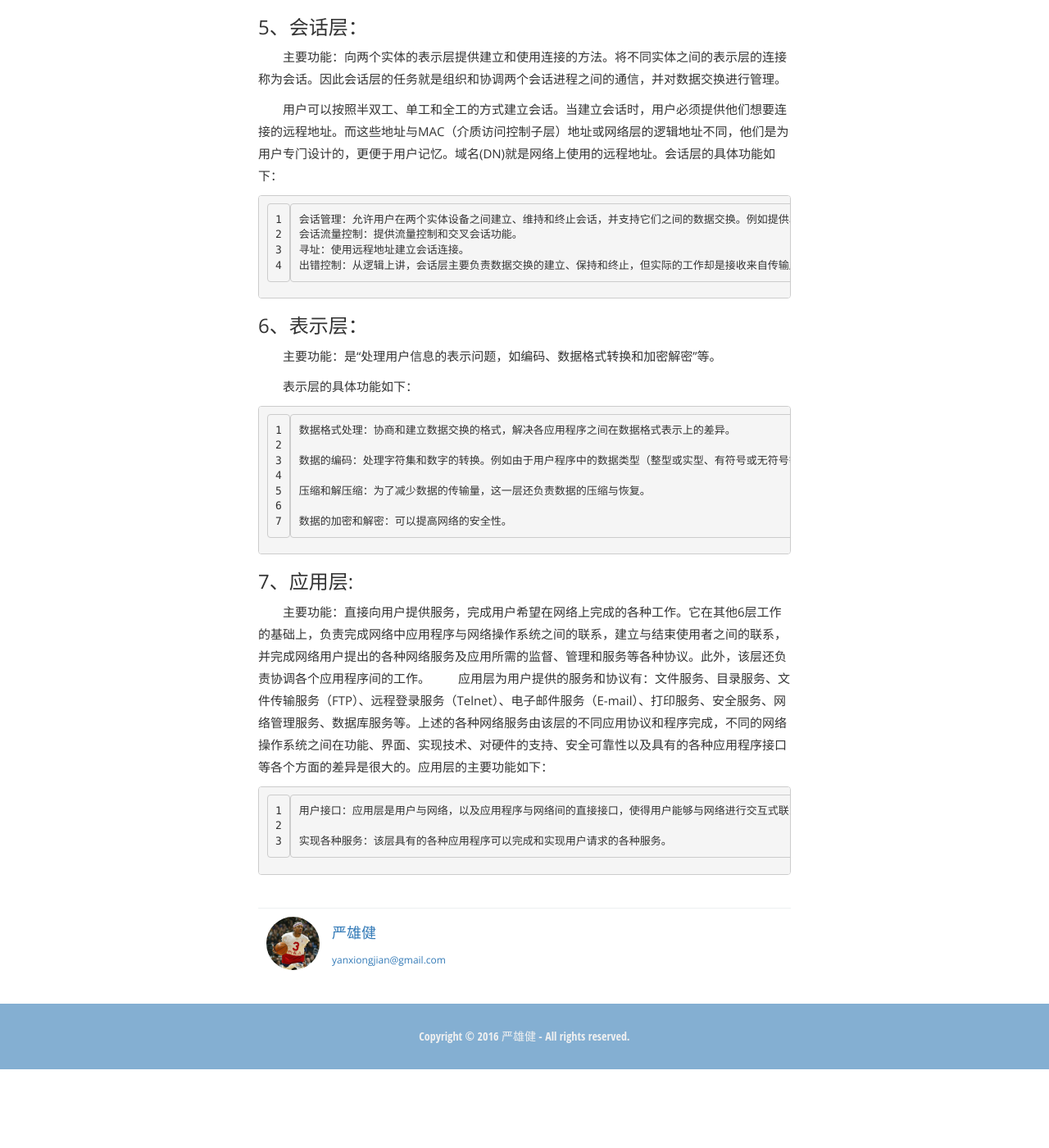
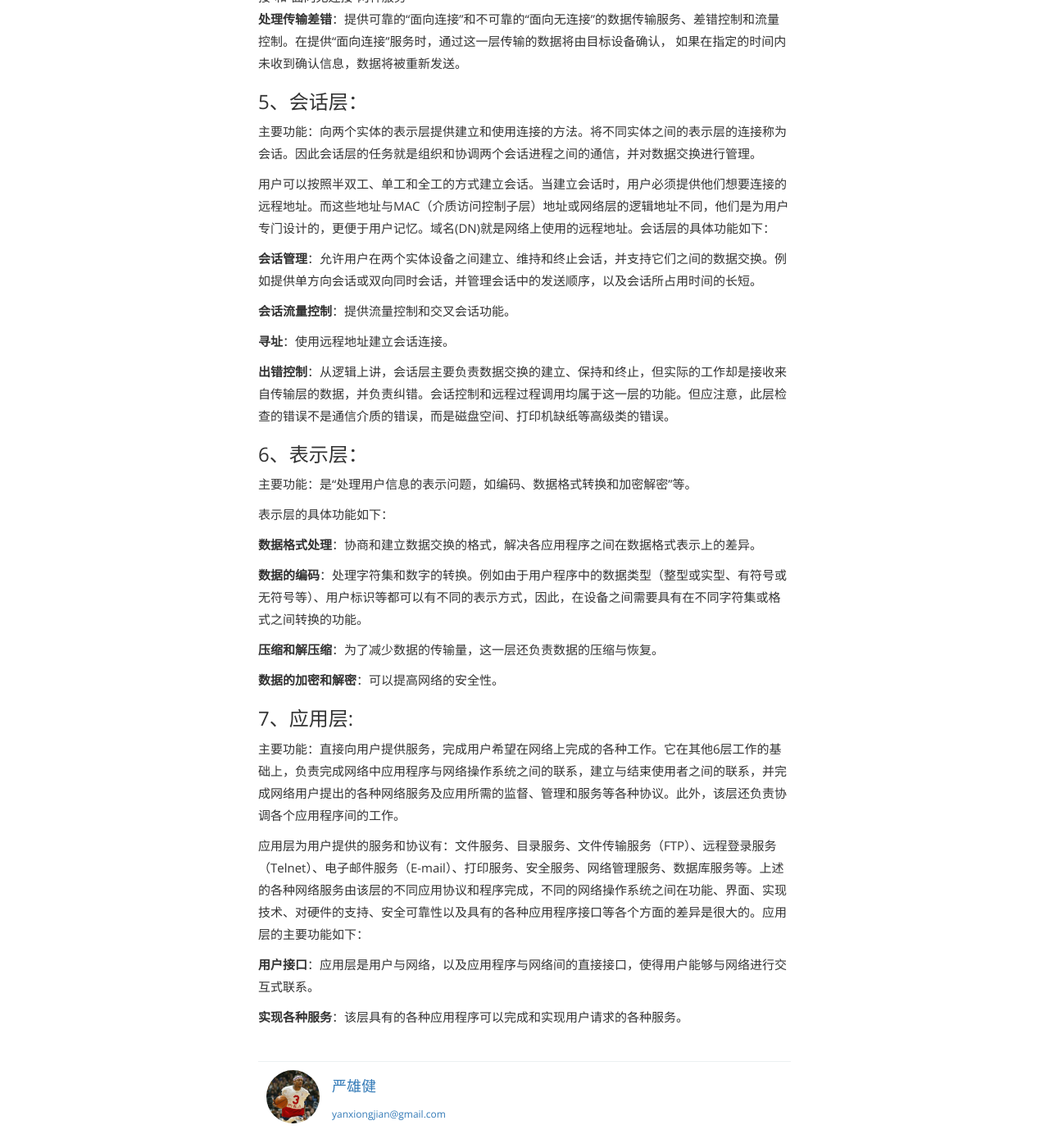
Before and after one commit to HappyMantou/HappyMantou.github.io, a Jekyll site: the page built from _posts/2019-01-08-TCP基础知识.md, in a window 1280 px wide and 1400 px high, scrolled down 2571 px. Shown: the whole window at 82% size. Built offline with Jekyll 4.4.1, drawn with Linux system fonts in a browser that asks for light colours; before the commit the page ends 3875 px from its top, so only the background shows below that; some of the changed text lies outside the part shown.

Commit message:
更新文章

````diff
--- a/_posts/2019-01-08-TCP基础知识.md
+++ b/_posts/2019-01-08-TCP基础知识.md
@@ -26,9 +26,9 @@ excerpt_separator: "```"
 
 　　具体工作：接受来自物理层的位流形式的数据，并封装成帧，传送到上一层；同样，也将来自上一层的数据帧，拆装为位流形式的数据转发到物理层；并且还负责处理接受端发回的确认帧的信息，以便提供可靠的数据传输。
 
-　　该层通常又被分为 介质访问控制(MAC)和逻辑链路控制(LLC)两个子层：
-    MAC子层的主要任务是解决共享型网络中多用户对信道竞争的问题，完成网络介质的访问控制。
-    LLC子层的主要任务是建立和维护网络连接，执行差错校验、流量控制和链路控制。
+该层通常又被分为 介质访问控制(MAC)和逻辑链路控制(LLC)两个子层：
+MAC子层的主要任务是解决共享型网络中多用户对信道竞争的问题，完成网络介质的访问控制。
+LLC子层的主要任务是建立和维护网络连接，执行差错校验、流量控制和链路控制。
 
 
 
@@ -36,65 +36,71 @@ excerpt_separator: "```"
 
 　　主要功能：通过路由算法，为报文或分组通过通信子网选择最适当的路径。该层控制数据链路层与物理层之间的信息转发，建立、维持与终止网络的连接。具体的说，数据链路层的数据在这一层被转换为数据包，然后通过路径选择、分段组合、顺序、进/出路由等控制，将信息从一个网络设备传送到另一个网络设备。
 　　一般的，数据链路层是解决统一网络内节点之间的通信，而网络层主要解决不同子网之间的通信。例如路由选择问题。
-　　在实现网络层功能时，需要解决的主要问题如下：
+在实现网络层功能时，需要解决的主要问题如下：
 
-    寻址：数据链路层中使用的物理地址（如MAC地址）仅解决网络内部的寻址问题。在不同子网之间通信时，为了识别和找到网络中的设备，每一子网中的设备都会被分配一 个唯一的地址。由于各个子网使用的物理技术可能不同，因此这个地址应当是逻辑地址（如IP地址）
+**寻址**：数据链路层中使用的物理地址（如MAC地址）仅解决网络内部的寻址问题。在不同子网之间通信时，为了识别和找到网络中的设备，每一子网中的设备都会被分配一 个唯一的地址。由于各个子网使用的物理技术可能不同，因此这个地址应当是逻辑地址（如IP地址）
 
-    交换：规定不同的交换方式。常见的交换技术有：线路交换技术和存储转发技术，后者包括报文转发技术和分组转发技术。
+**交换**：规定不同的交换方式。常见的交换技术有：线路交换技术和存储转发技术，后者包括报文转发技术和分组转发技术。
 
-    路由算法：当源节点和路由节点之间存在多条路径时，本层可以根据路由算法，通过网络为数据分组选择最佳路径，并将信息从最合适的路径，由发送端传送的接受端。
 
-    连接服务：与数据链路层的流量控制不同的是，前者控制的是网络相邻节点间的流量，后者控制的是从源节点到目的节点间的流量。其目的在于防止阻塞，并进行差错检测
+**路由算法**: 当源节点和路由节点之间存在多条路径时，本层可以根据路由算法，通过网络为数据分组选择最佳路径，并将信息从最合适的路径，由发送端传送的接受端。
+
+
+**连接服务**: 与数据链路层的流量控制不同的是，前者控制的是网络相邻节点间的流量，后者控制的是从源节点到目的节点间的流量。其目的在于防止阻塞，并进行差错检测
 
 
 
 ### 4、传输层：
 
-　　主要功能：向用户提供可靠的、端到端的差错和流量控制，保证报文的正确传输。
+主要功能：向用户提供可靠的、端到端的差错和流量控制，保证报文的正确传输。
 
-　　主要作用：向高层屏蔽下层数据通信的具体细节，即向用户透明的传送报文。
+主要作用：向高层屏蔽下层数据通信的具体细节，即向用户透明的传送报文。
 
-　　传输层提供会话层和网络层之间的传输服务，这种服务从会话层获得数据，并在必要时，对数据进行分割，然后，传输层将数据传送到网络层，并确保数据能准确无误的传送到网络层。因此，传输层负责提供两节点之间数据的可靠传送，当两节点的联系确定之后，传输层负责监督工作。综上，传输层的主要功能如下：
+传输层提供会话层和网络层之间的传输服务，这种服务从会话层获得数据，并在必要时，对数据进行分割，然后，传输层将数据传送到网络层，并确保数据能准确无误的传送到网络层。因此，传输层负责提供两节点之间数据的可靠传送，当两节点的联系确定之后，传输层负责监督工作。综上，传输层的主要功能如下：
 
-    传输连接管理：提供建立、连接和拆除传输连接的功能。传输层在网络层的基础上，提供“面向连接”和“面向无连接”两种服务
-    处理传输差错：提供可靠的“面向连接”和不可靠的“面向无连接”的数据传输服务、差错控制和流量控制。在提供“面向连接”服务时，通过这一层传输的数据将由目标设备确认，  如果在指定的时间内未收到确认信息，数据将被重新发送。
+**传输连接管理**：提供建立、连接和拆除传输连接的功能。传输层在网络层的基础上，提供“面向连接”和“面向无连接”两种服务
+**处理传输差错**：提供可靠的“面向连接”和不可靠的“面向无连接”的数据传输服务、差错控制和流量控制。在提供“面向连接”服务时，通过这一层传输的数据将由目标设备确认，  如果在指定的时间内未收到确认信息，数据将被重新发送。
 
 
 
 ### 5、会话层：
 
-　　主要功能：向两个实体的表示层提供建立和使用连接的方法。将不同实体之间的表示层的连接称为会话。因此会话层的任务就是组织和协调两个会话进程之间的通信，并对数据交换进行管理。
+主要功能：向两个实体的表示层提供建立和使用连接的方法。将不同实体之间的表示层的连接称为会话。因此会话层的任务就是组织和协调两个会话进程之间的通信，并对数据交换进行管理。
 
-　　用户可以按照半双工、单工和全工的方式建立会话。当建立会话时，用户必须提供他们想要连接的远程地址。而这些地址与MAC（介质访问控制子层）地址或网络层的逻辑地址不同，他们是为用户专门设计的，更便于用户记忆。域名(DN)就是网络上使用的远程地址。会话层的具体功能如下：
+用户可以按照半双工、单工和全工的方式建立会话。当建立会话时，用户必须提供他们想要连接的远程地址。而这些地址与MAC（介质访问控制子层）地址或网络层的逻辑地址不同，他们是为用户专门设计的，更便于用户记忆。域名(DN)就是网络上使用的远程地址。会话层的具体功能如下：
 
-    会话管理：允许用户在两个实体设备之间建立、维持和终止会话，并支持它们之间的数据交换。例如提供单方向会话或双向同时会话，并管理会话中的发送顺序，以及会话所占用时间的长短。
-    会话流量控制：提供流量控制和交叉会话功能。
-    寻址：使用远程地址建立会话连接。
-    出错控制：从逻辑上讲，会话层主要负责数据交换的建立、保持和终止，但实际的工作却是接收来自传输层的数据，并负责纠错。会话控制和远程过程调用均属于这一层的功能。但应注意，此层检查的错误不是通信介质的错误，而是磁盘空间、打印机缺纸等高级类的错误。
+**会话管理**：允许用户在两个实体设备之间建立、维持和终止会话，并支持它们之间的数据交换。例如提供单方向会话或双向同时会话，并管理会话中的发送顺序，以及会话所占用时间的长短。
+
+**会话流量控制**：提供流量控制和交叉会话功能。
+
+**寻址**：使用远程地址建立会话连接。
+
+**出错控制**：从逻辑上讲，会话层主要负责数据交换的建立、保持和终止，但实际的工作却是接收来自传输层的数据，并负责纠错。会话控制和远程过程调用均属于这一层的功能。但应注意，此层检查的错误不是通信介质的错误，而是磁盘空间、打印机缺纸等高级类的错误。
 
 
 
 ### 6、表示层：
 
-　　主要功能：是“处理用户信息的表示问题，如编码、数据格式转换和加密解密”等。
+主要功能：是“处理用户信息的表示问题，如编码、数据格式转换和加密解密”等。
 
-　　表示层的具体功能如下：
+表示层的具体功能如下：
 
-    数据格式处理：协商和建立数据交换的格式，解决各应用程序之间在数据格式表示上的差异。
+**数据格式处理**：协商和建立数据交换的格式，解决各应用程序之间在数据格式表示上的差异。
 
-    数据的编码：处理字符集和数字的转换。例如由于用户程序中的数据类型（整型或实型、有符号或无符号等）、用户标识等都可以有不同的表示方式，因此，在设备之间需要具有在不同字符集或格式之间转换的功能。
+**数据的编码**：处理字符集和数字的转换。例如由于用户程序中的数据类型（整型或实型、有符号或无符号等）、用户标识等都可以有不同的表示方式，因此，在设备之间需要具有在不同字符集或格式之间转换的功能。
 
-    压缩和解压缩：为了减少数据的传输量，这一层还负责数据的压缩与恢复。
+**压缩和解压缩**：为了减少数据的传输量，这一层还负责数据的压缩与恢复。
 
-    数据的加密和解密：可以提高网络的安全性。
+**数据的加密和解密**：可以提高网络的安全性。
 
 
 
 ### 7、应用层:
 
-　　主要功能：直接向用户提供服务，完成用户希望在网络上完成的各种工作。它在其他6层工作的基础上，负责完成网络中应用程序与网络操作系统之间的联系，建立与结束使用者之间的联系，并完成网络用户提出的各种网络服务及应用所需的监督、管理和服务等各种协议。此外，该层还负责协调各个应用程序间的工作。
-　　应用层为用户提供的服务和协议有：文件服务、目录服务、文件传输服务（FTP）、远程登录服务（Telnet）、电子邮件服务（E-mail）、打印服务、安全服务、网络管理服务、数据库服务等。上述的各种网络服务由该层的不同应用协议和程序完成，不同的网络操作系统之间在功能、界面、实现技术、对硬件的支持、安全可靠性以及具有的各种应用程序接口等各个方面的差异是很大的。应用层的主要功能如下：
+主要功能：直接向用户提供服务，完成用户希望在网络上完成的各种工作。它在其他6层工作的基础上，负责完成网络中应用程序与网络操作系统之间的联系，建立与结束使用者之间的联系，并完成网络用户提出的各种网络服务及应用所需的监督、管理和服务等各种协议。此外，该层还负责协调各个应用程序间的工作。
 
-    用户接口：应用层是用户与网络，以及应用程序与网络间的直接接口，使得用户能够与网络进行交互式联系。
+应用层为用户提供的服务和协议有：文件服务、目录服务、文件传输服务（FTP）、远程登录服务（Telnet）、电子邮件服务（E-mail）、打印服务、安全服务、网络管理服务、数据库服务等。上述的各种网络服务由该层的不同应用协议和程序完成，不同的网络操作系统之间在功能、界面、实现技术、对硬件的支持、安全可靠性以及具有的各种应用程序接口等各个方面的差异是很大的。应用层的主要功能如下：
 
-    实现各种服务：该层具有的各种应用程序可以完成和实现用户请求的各种服务。
+**用户接口**：应用层是用户与网络，以及应用程序与网络间的直接接口，使得用户能够与网络进行交互式联系。
+
+**实现各种服务**：该层具有的各种应用程序可以完成和实现用户请求的各种服务。
````
